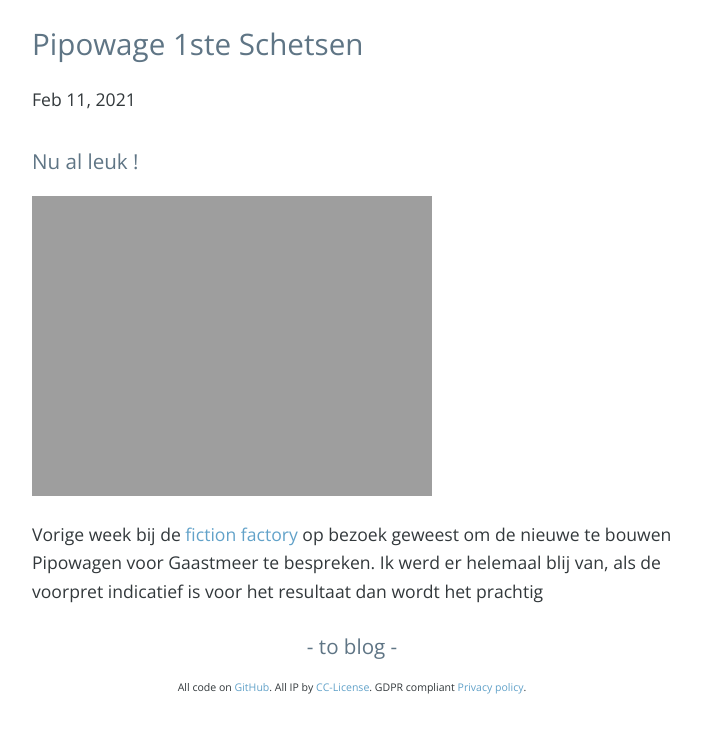
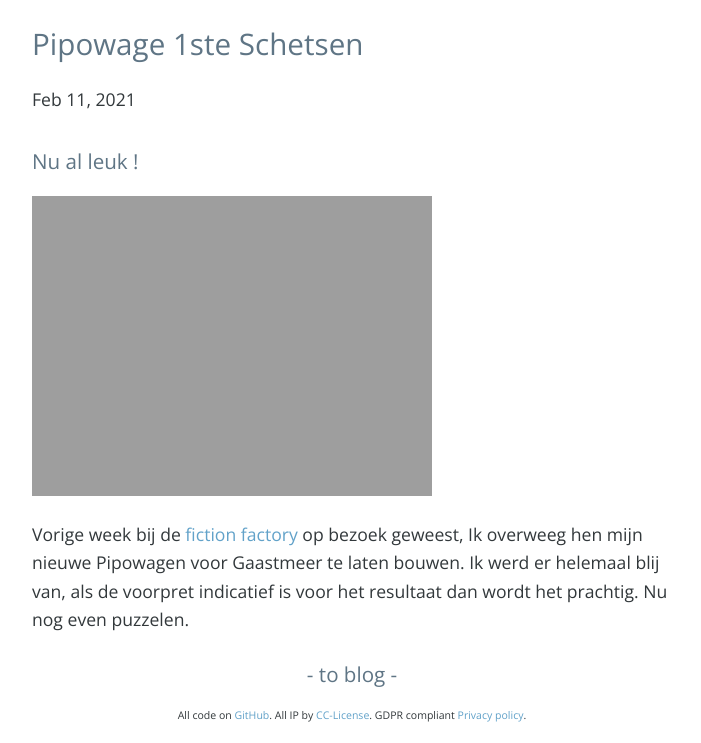
Before and after one commit to fprisse/Weblog, a Jekyll site: the page built from _posts/2021-02-20-pipo_schets.md, in a window 1280 px wide. Shown: the part 620-1363 px from the top of the page, without its empty margins (288-989 px from the left). Built offline with Jekyll 4.4.1, drawn with Linux system fonts in a browser that asks for light colours; nearby versions of some CDN libraries; comment, search, counter and statistics services are not loaded; before the commit the page ends 1335 px from its top, so only the background shows below that.

Commit message:
Pipo aanpassing tekst ivm duur voorstel

```diff
--- a/_posts/2021-02-20-pipo_schets.md
+++ b/_posts/2021-02-20-pipo_schets.md
@@ -9,4 +9,4 @@ categories: Gaastmeer
 
 ![pipo_schets]({{ site.url }}/assets/pipo_schets.jpg)
 
-Vorige week bij de [fiction factory](https://www.fictionfactory.nl/en/who/workshop/) op bezoek geweest om de nieuwe te bouwen Pipowagen voor Gaastmeer te bespreken. Ik werd er helemaal blij van, als de voorpret indicatief is voor het resultaat dan wordt het prachtig
+Vorige week bij de [fiction factory](https://www.fictionfactory.nl/en/who/workshop/) op bezoek geweest, Ik overweeg hen mijn nieuwe Pipowagen voor Gaastmeer te laten bouwen. Ik werd er helemaal blij van, als de voorpret indicatief is voor het resultaat dan wordt het prachtig. Nu nog even puzzelen.
```
